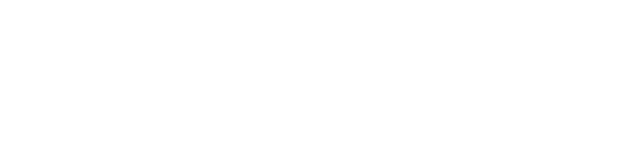
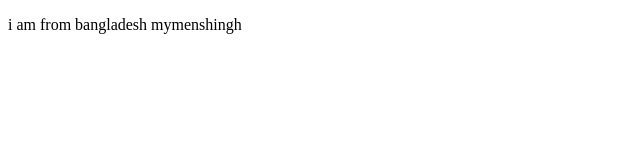
Before and after one commit to jueab1/javascript.ostad, a plain HTML site: page index.html in a window 1280 px wide. Shown: the whole page, without its empty margins (0-640 px from the left). Drawn offline with Linux system fonts and the light colour scheme.

Commit message:
second commit

```diff
--- a/index.html
+++ b/index.html
@@ -6,6 +6,6 @@
     <script type="module" src="./bangladesh.js"></script>
 </head>
 <body>
-
+        <p>i am from bangladesh mymenshingh</p>
 </body>
 </html>
```
